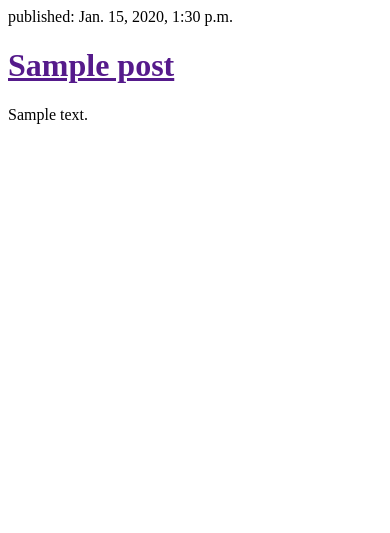
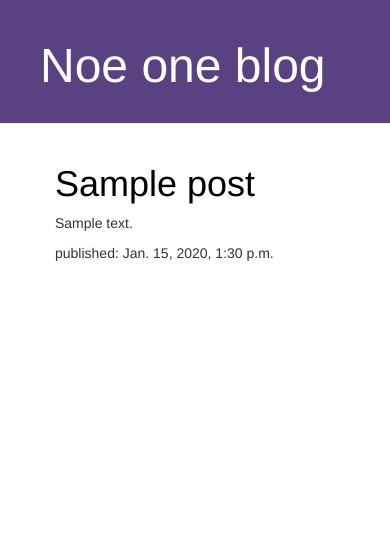
Before and after one commit to ehsan-hn/my-first-blog, a Django app: page / in a window 390 px wide. Shown: the top 533 px of the page. Run offline with Django 3.2, Linux system fonts and the light colour scheme; tables that the repository leaves empty hold one stand-in row (values such as "Sample post"); some libraries are stand-ins or nearby versions.

Commit message:
add post lists

```diff
--- /dev/null
+++ b/blog/static/css/blog.css
@@ -0,0 +1,45 @@
+
+.page-header {
+    background-color: #5A4181;
+    margin-top: 0;
+    padding: 20px 20px 20px 40px;
+}
+
+.page-header h1, .page-header h1 a, .page-header h1 a:visited, .page-header h1 a:active {
+    color: #ffffff;
+    font-size: 36pt;
+    text-decoration: none;
+}
+
+.content {
+    margin-left: 40px;
+}
+
+
+
+.date {
+    color: #828282;
+}
+
+.save {
+    float: right;
+}
+
+.post-form textarea, .post-form input {
+    width: 100%;
+}
+
+.top-menu, .top-menu:hover, .top-menu:visited {
+    color: #ffffff;
+    float: right;
+    font-size: 26pt;
+    margin-right: 20px;
+}
+
+.post {
+    margin-bottom: 70px;
+}
+
+.post h1 a, .post h1 a:visited {
+    color: #000000;
+}
--- a/blog/templates/blog/post_list.html
+++ b/blog/templates/blog/post_list.html
@@ -1,10 +1,28 @@
+{% load staticfiles %}
 <html>
+    <head>
+        <title>Noe one blog</title>
+        <link rel="stylesheet" href="//maxcdn.bootstrapcdn.com/bootstrap/3.2.0/css/bootstrap.min.css">
+        <link rel="stylesheet" href="//maxcdn.bootstrapcdn.com/bootstrap/3.2.0/css/bootstrap-theme.min.css">
+        <link rel="stylesheet" href={% static 'css/blog.css' %}>
+    </head>
+    <body>
+        <div class="page-header">
+    		<h1><a href="/">Noe one blog</a></h1>
+		</div>
+	<div class="content container">
+    	<div class="row">
+        	<div class="col-md-8">
+        	{% for post in posts %}
+            	<div class="post">
+                	<h1><a href="">{{ post.title }}</a></h1>
+                	<p>{{ post.text|linebreaksbr }}</p>
+                	<p>published: {{ post.published_date }}</p>
 
-{% for post in posts %}
-	<div>
-	<p>published: {{post.published_date}}</p>
-	<h1><a href="">{{post.title}}</a></h1>
-	<p>{{post.text}}</p>
-	</div>
-{% endfor %}
+            	</div>
+        	{% endfor %}
+        	</div>
+        </div>
+       </div>
+    </body>
 </html>
```
